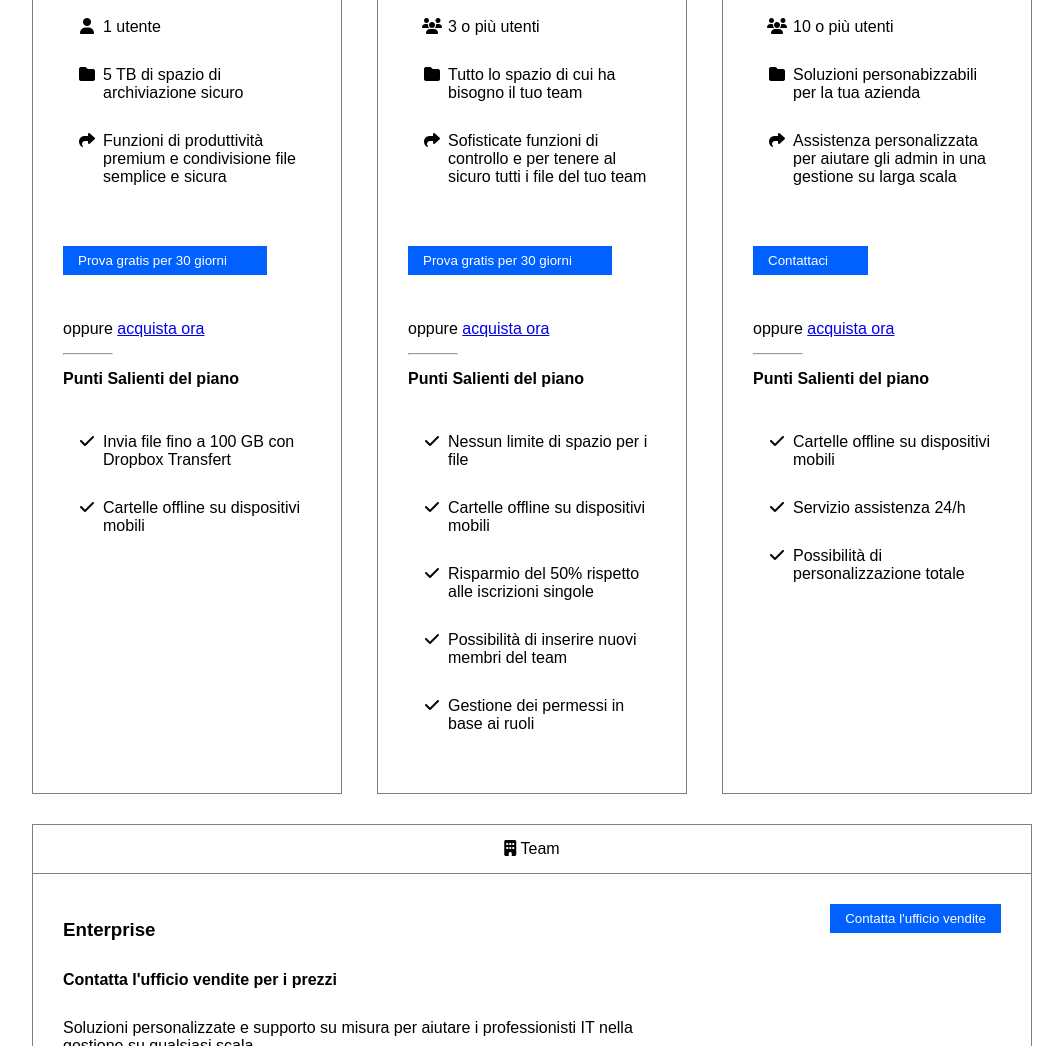
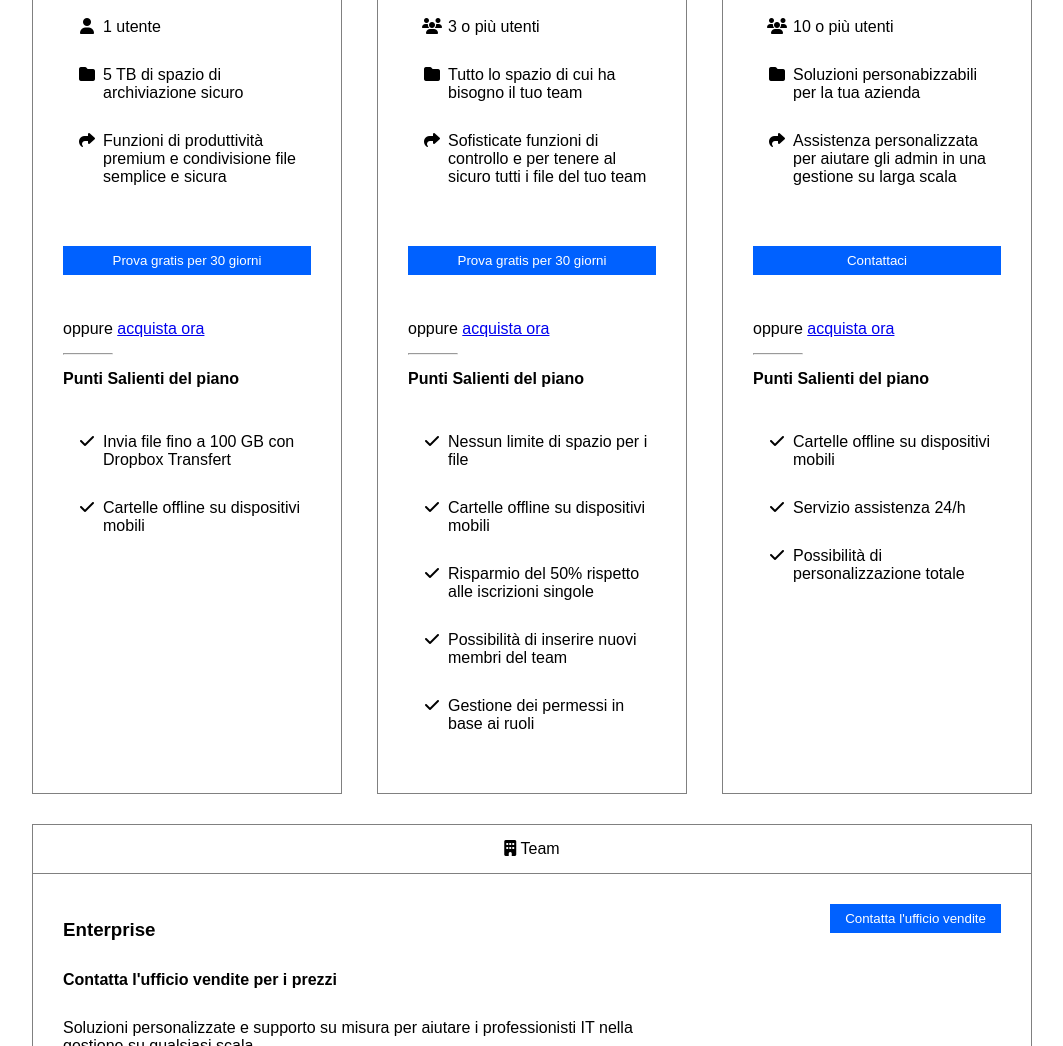
Before and after one commit to MironAlberto/htmlcss-dropbox, a plain HTML site: page index.html in a window 1280 px wide. Shown: the part 1241-2287 px from the top of the page, without its empty margins (108-1171 px from the left). Drawn offline with Linux system fonts and the light colour scheme.

Commit message:
corretta larghezza buttons main

```diff
--- a/css/style.css
+++ b/css/style.css
@@ -150,9 +150,9 @@ main .cards #big-box-card, .fourth-card-container{
 }
 
 main .cards #big-box-card #button-card{
-    padding-right: 40px;
     margin: 30px 0;
     text-align: center;
+    width: 100%;
 }
 
 main .cards #big-box-card hr{
```
